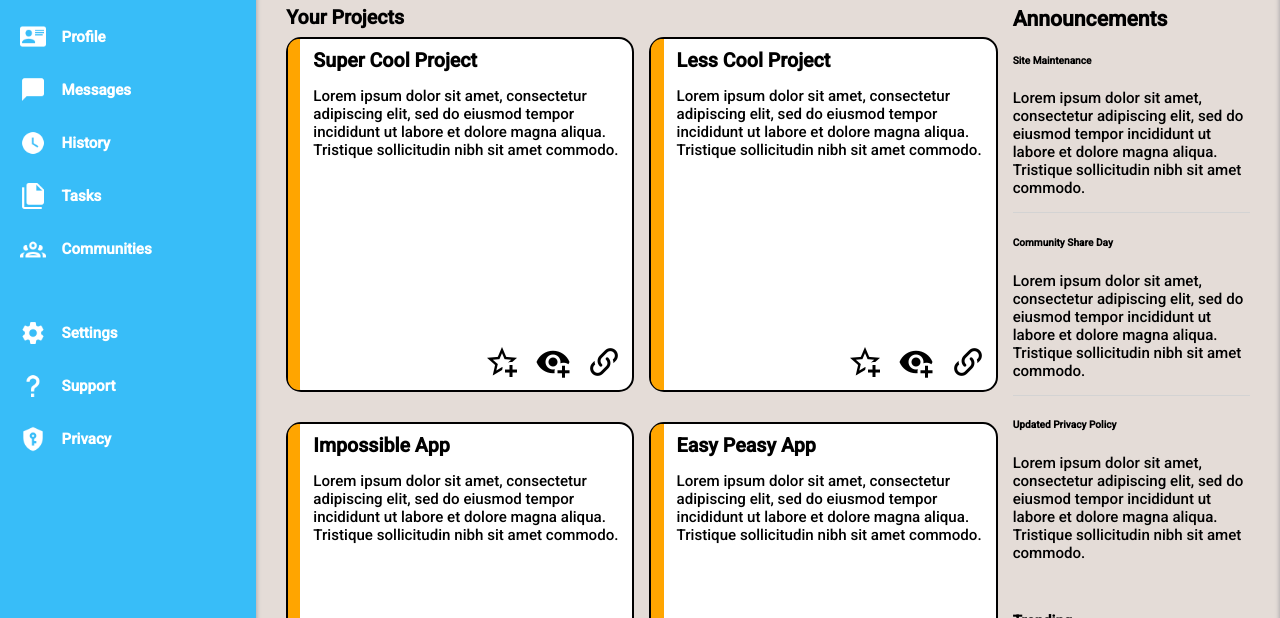
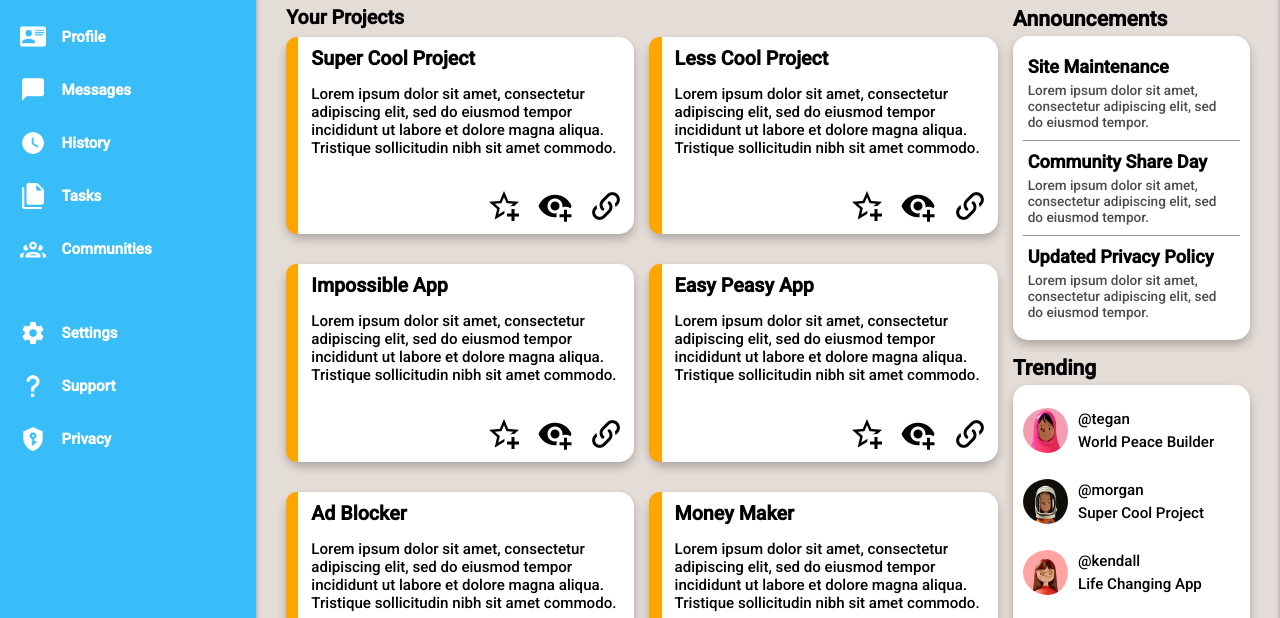
Before and after one commit to luhook04/responsive-layout, a plain HTML site: page index.html in a window 1280 px wide. Shown: the part 155-773 px from the top of the page. Drawn offline with Linux system fonts and the light colour scheme.

Commit message:
Finish styling for the remainder of website

```diff
--- a/index.html
+++ b/index.html
@@ -235,9 +235,7 @@
                 <h6>Site Maintenance</h6>
                 <p>
                   Lorem ipsum dolor sit amet, consectetur adipiscing elit,
-                  sed do eiusmod tempor incididunt ut labore et dolore
-                  magna aliqua. Tristique sollicitudin nibh sit amet
-                  commodo.
+                  sed do eiusmod tempor.
                 </p>
               </div>
               <div class="announcement-border"></div>
@@ -245,9 +243,7 @@
                 <h6>Community Share Day</h6>
                 <p>
                   Lorem ipsum dolor sit amet, consectetur adipiscing elit,
-                  sed do eiusmod tempor incididunt ut labore et dolore
-                  magna aliqua. Tristique sollicitudin nibh sit amet
-                  commodo.
+                  sed do eiusmod tempor.
                 </p>
               </div>
               <div class="announcement-border"></div>
@@ -255,9 +251,7 @@
                 <h6>Updated Privacy Policy</h6>
                 <p>
                   Lorem ipsum dolor sit amet, consectetur adipiscing elit,
-                  sed do eiusmod tempor incididunt ut labore et dolore
-                  magna aliqua. Tristique sollicitudin nibh sit amet
-                  commodo.
+                  sed do eiusmod tempor.
                 </p>
               </div>
             </div>
@@ -266,32 +260,24 @@
             <h4>Trending</h4>
             <div class="trending-content">
               <div class="trend">
-                <img src="" alt="profile-pic" />
-                <div class="trend-text">
+                <img src="./images/avatar2.webp" alt="profile-pic" />
                 <p class="trend-user">@tegan</p>
                 <p class="trend-info">World Peace Builder</p>
               </div>
-              </div>
               <div class="trend">
-                <img src="" alt="profile-pic" />
-                <div class="trend-text">
+                <img src="./images/avatar1.webp" alt="profile-pic" />
                 <p class="trend-user">@morgan</p>
                 <p class="trend-info">Super Cool Project</p>
               </div>
-              </div>
               <div class="trend">
-                <img src="" alt="profile-pic" />
-                <div class="trend-text">
+                <img src="./images/avatar3.jpeg" alt="profile-pic" />
                 <p class="trend-user">@kendall</p>
                 <p class="trend-info">Life Changing App</p>
               </div>
-              </div>
               <div class="trend">
-                <img src="" alt="profile-pic" />
-                <div class="trend-text">
+                <img src="./images/avatar4.jpg" alt="profile-pic" />
                 <p class="trend-user">@alex</p>
                 <p class="trend-info">No Traffic Maker</p>
-                </div>
               </div>
             </div>
           </div>
--- a/style.css
+++ b/style.css
@@ -178,7 +178,7 @@ button:hover {
 .project {
   background-color: white;
   display: grid;
-  border: 2px solid black;
+  box-shadow: 0 5px 10px rgba(0, 0, 0, 0.245);
   border-radius: 15px;
   grid-template: 1fr auto / 1rem 1fr;
 }
@@ -198,7 +198,6 @@ button:hover {
 
 .project-text {
   padding: 10px 10px 0px;
-  margin-bottom: 30px;
 }
 
 .project-text h5 {
@@ -217,20 +216,83 @@ button:hover {
   flex-direction: column;
 }
 
-.announcements h4 {
+.announcements h4,
+.trending h4 {
   font-size: 1.4rem;
   margin: 0;
 }
 
-.announcement-content {
+.announcement h6 {
+  margin: 0;
+  font-weight: bold;
+  font-size: 1.2rem;
+  padding-bottom: 5px;
+}
+
+.announcement p {
+  opacity: 0.7;
+  margin: 0;
+  font-size: 0.9rem;
+}
+
+.announcement-content,
+.trending-content {
+  box-shadow: 0 5px 10px rgba(0, 0, 0, 0.245);
+  margin-top: 5px;
+  background-color: white;
+  border-radius: 15px;
   display: flex;
+  flex: 1;
   flex-direction: column;
   align-items: flex-start;
   justify-content: space-around;
+  padding: 10px;
 }
 
+.announcement-content:hover,
+.trending-content:hover {
+  box-shadow: 0 0px 15px rgba(0, 0, 0, 0.245);
+}
+
+.announcement {
+  padding: 10px 5px;
+}
 .announcement-border {
   width: 100%;
   height: 1px;
-  background-color: lightgray;
+  background-color: rgb(147, 147, 147);
 }
+
+.trending {
+  display: flex;
+  flex-direction: column;
+}
+
+.trend {
+  justify-content: center;
+  align-items: center;
+  display: grid;
+  gap: 5px;
+  grid-template-rows: 1fr 1fr;
+  grid-template-columns: auto 1fr;
+}
+
+.trend img {
+  padding-right: 5px;
+  grid-row: 1/3;
+  height: 3rem;
+  width: 3rem;
+  border-radius: 50%;
+}
+
+.trend-user {
+  margin: 0;
+  align-self: end;
+  grid-row: 1/2;
+}
+
+.trend-info {
+  margin: 0;
+  align-self: start;
+  grid-row: 2/3;
+}
```
Lines whose indentation alone changed are shown as unchanged.
